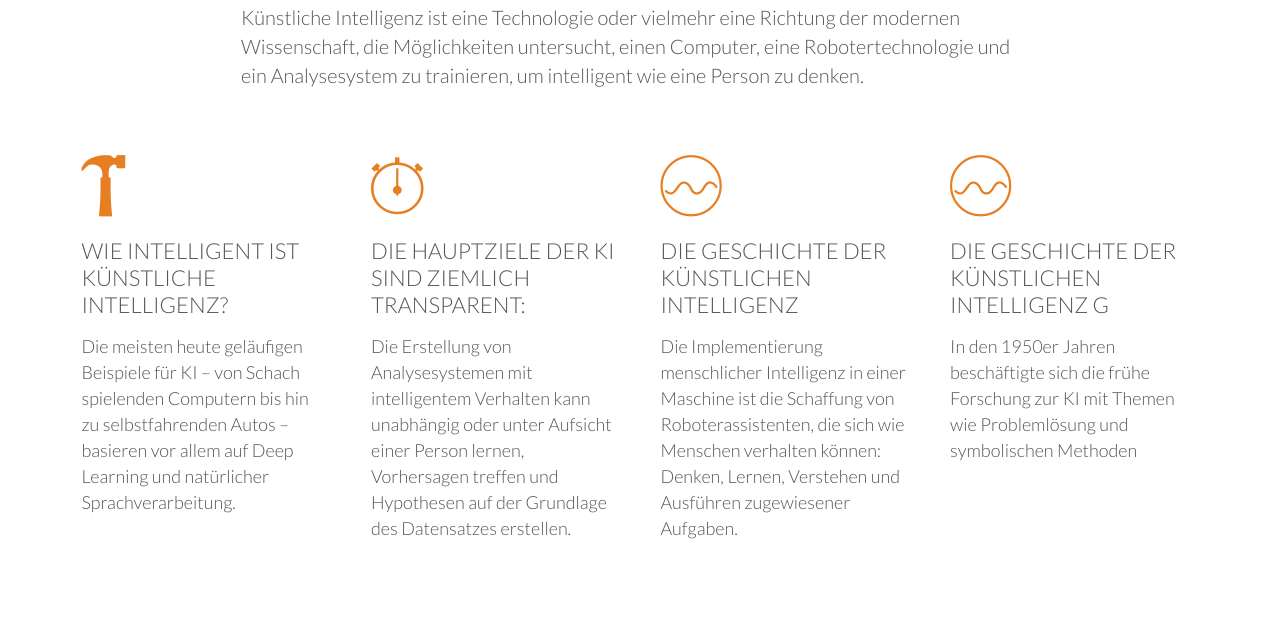
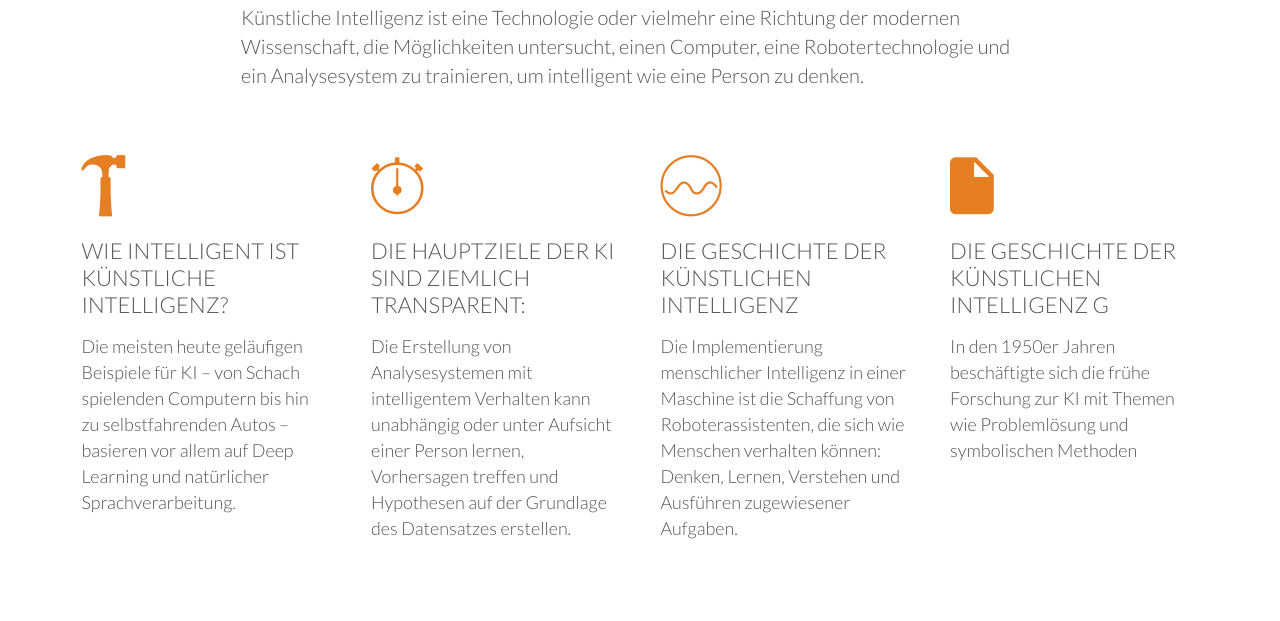
Before and after one commit to kiandki688/kiandki688.github.io, a plain HTML site: page index.html in a window 1280 px wide. Shown: the part 1071-1692 px from the top of the page. Drawn offline with nearby package versions, Linux system fonts and the light colour scheme; a script that the page names is missing; files whose address does not match are found by name.

Commit message:
Update index.html

```diff
--- a/index.html
+++ b/index.html
@@ -89,7 +89,7 @@
                     </p>
                 </div>
                 <div class="col span-1-of-4 box">
-                    <i class="ion-ios-analytics-outline icon-big"></i>
+                    <i class="ion-android-document icon-big"></i>
                     <h3>Die Geschichte der künstlichen Intelligenz g</h3>
                     <p>
                         In den 1950er Jahren beschäftigte sich die frühe Forschung zur KI mit Themen wie Problemlösung und symbolischen Methoden
```
